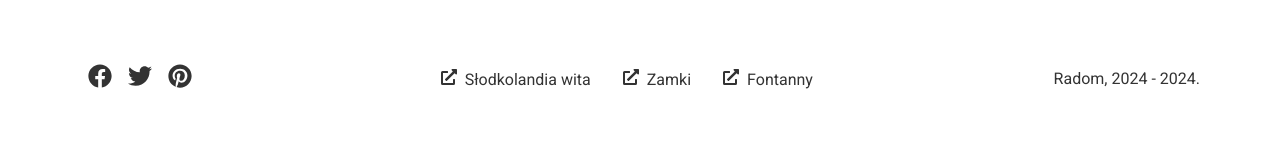
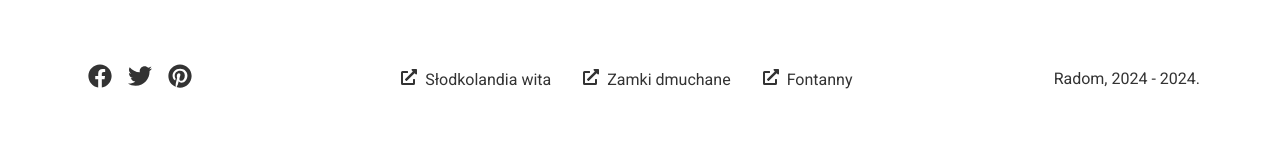
Before and after one commit to AdamBabinicz/namioty-imprezowe, a React (Create React App) app: page / in a window 1280 px wide. Shown: the part 2770-2930 px from the top of the page. Built offline with nearby package versions, Linux system fonts and the light colour scheme.

Commit message:
zmiany na webp

```diff
--- a/src/components/Footer.js
+++ b/src/components/Footer.js
@@ -165,14 +165,14 @@ export const Footer = () => {
           target="_blank"
           rel="noopener noreferrer"
           data-tooltip-id="zamkiTooltip"
-          data-tooltip-content="Zamki"
+          data-tooltip-content="Zamki dmuchane"
         >
           <motion.div
             whileHover={{ scale: 1.1 }}
             transition={{ duration: 0.3 }}
           >
             <FaExternalLinkAlt />
-            <span>Zamki</span>
+            <span>Zamki dmuchane</span>
           </motion.div>
         </a>
         <a
```
